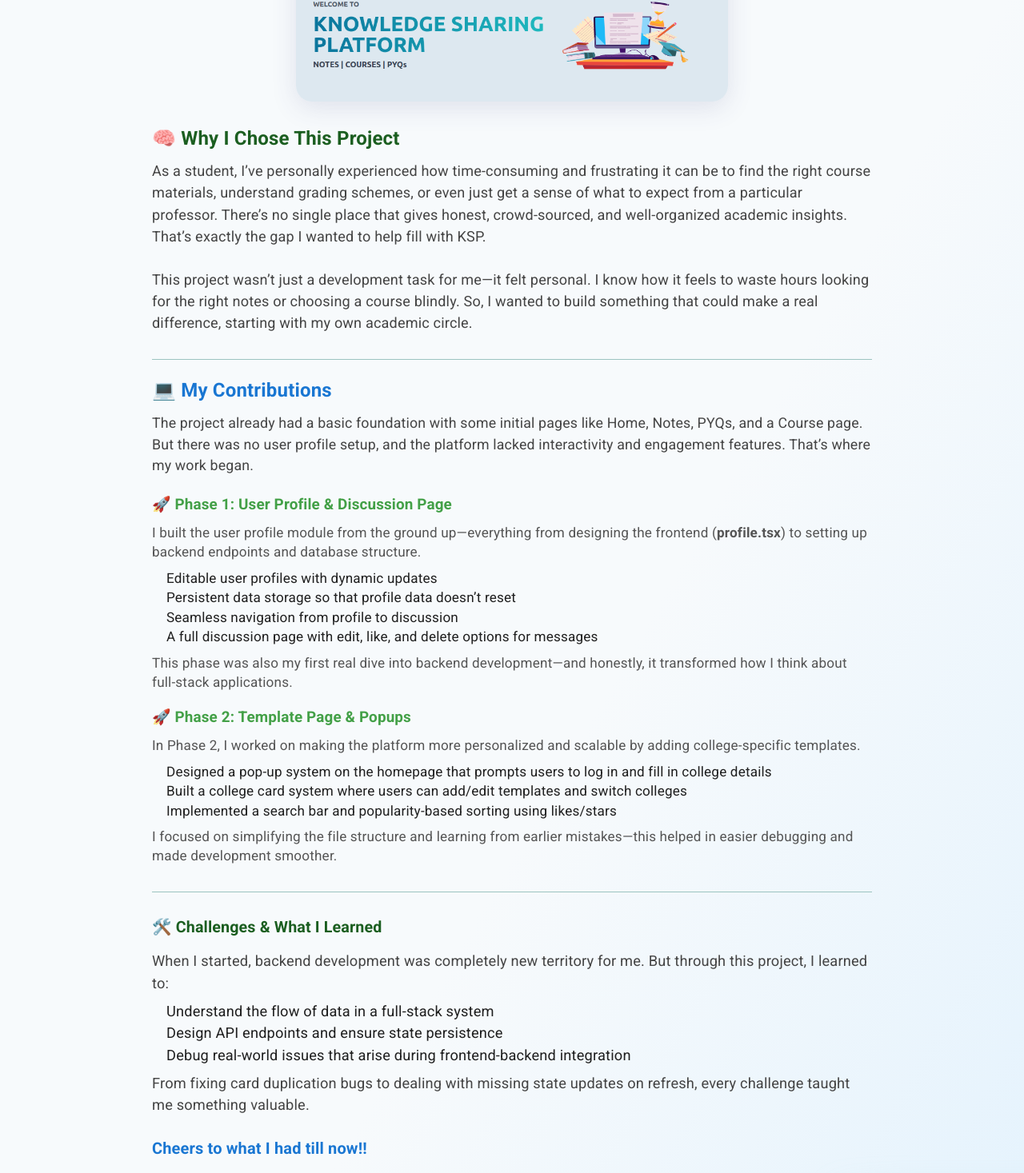
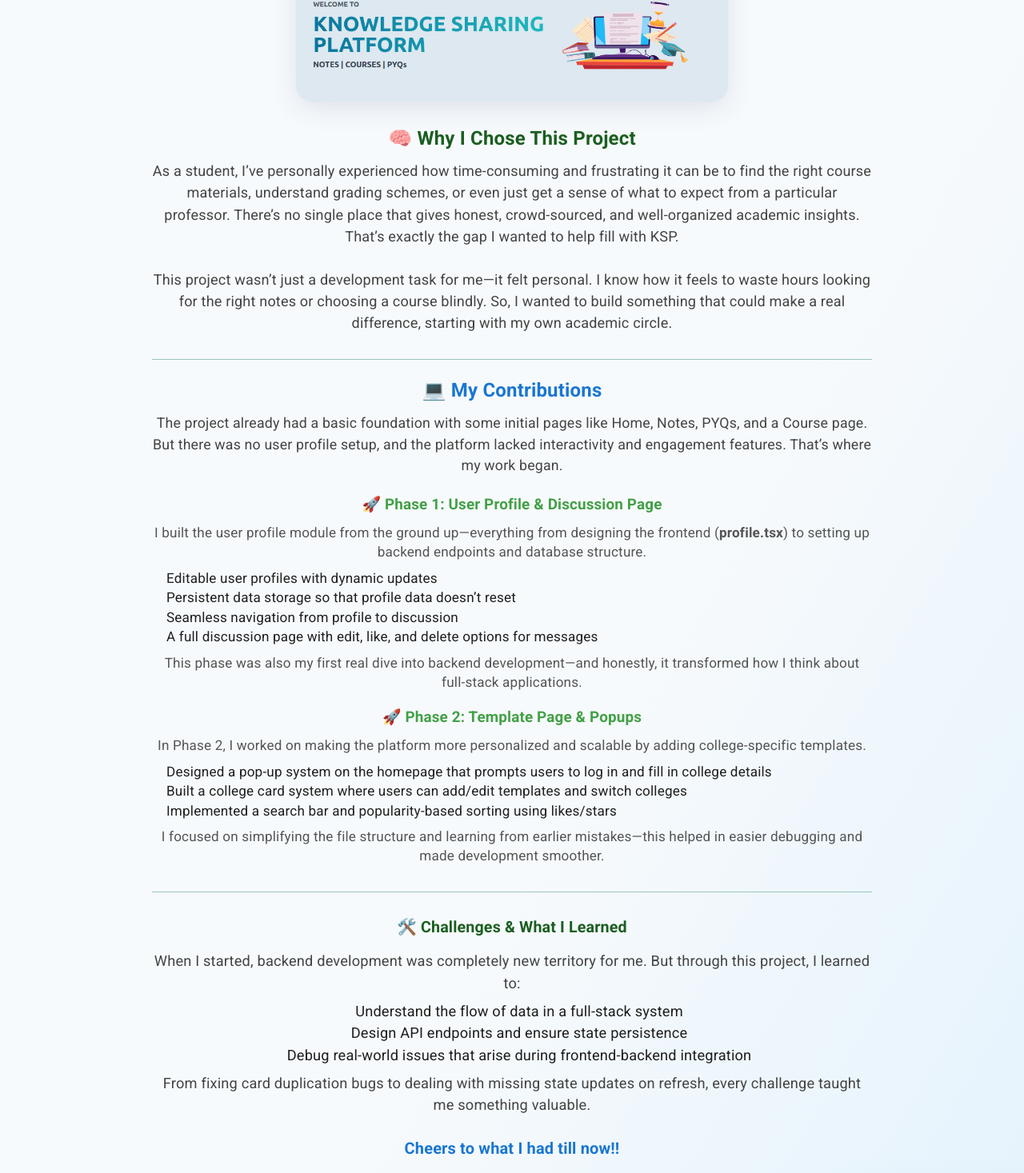
Before and after one commit to jhansilakshmi27/My-Portfolio, a React (Create React App) app: page /experience/knowledge-sharing-platform in a window 1280 px wide. Shown: the part 497-1964 px from the top of the page at 80% size. Built offline with nearby package versions, Linux system fonts and the light colour scheme; the HTML template or start-up script is replaced by a standard one.

Commit message:
minor changes

```diff
--- a/src/components/experience/KnowledgeSharingPlatformLearnMore.js
+++ b/src/components/experience/KnowledgeSharingPlatformLearnMore.js
@@ -127,7 +127,7 @@ export default function KnowledgeSharingPlatformLearnMore() {
                 color: "#1b5e20",
                 mb: 1.5,
                 fontSize: { xs: "1.1rem", md: "1.5rem" }, // CHANGED: smaller on xs
-                textAlign: { xs: "center", md: "left" }, // CHANGED: center on xs
+                textAlign:  "center"
               }}
             >
               🧠 Why I Chose This Project
@@ -138,7 +138,7 @@ export default function KnowledgeSharingPlatformLearnMore() {
                 color: "#444",
                 mb: 3,
                 fontSize: { xs: "1.01rem", md: "1.13rem" }, // CHANGED: smaller on xs
-                textAlign: { xs: "center", md: "left" }, // CHANGED: center on xs
+                textAlign:  "center"
               }}
             >
               As a student, I’ve personally experienced how time-consuming and frustrating it can be to find the right course materials, understand grading schemes, or even just get a sense of what to expect from a particular professor. There’s no single place that gives honest, crowd-sourced, and well-organized academic insights. That’s exactly the gap I wanted to help fill with KSP.<br /><br />
@@ -158,7 +158,7 @@ export default function KnowledgeSharingPlatformLearnMore() {
                 color: "#1976d2",
                 mb: 1.5,
                 fontSize: { xs: "1.1rem", md: "1.5rem" }, // CHANGED: smaller on xs
-                textAlign: { xs: "center", md: "left" }, // CHANGED: center on xs
+                textAlign: "center"
               }}
             >
               💻 My Contributions
@@ -169,7 +169,7 @@ export default function KnowledgeSharingPlatformLearnMore() {
                 color: "#444",
                 mb: 2.5,
                 fontSize: { xs: "1.01rem", md: "1.11rem" }, // CHANGED: smaller on xs
-                textAlign: { xs: "center", md: "left" }, // CHANGED: center on xs
+                textAlign:  "center"
               }}
             >
               The project already had a basic foundation with some initial pages like Home, Notes, PYQs, and a Course page. But there was no user profile setup, and the platform lacked interactivity and engagement features. That’s where my work began.
@@ -183,7 +183,7 @@ export default function KnowledgeSharingPlatformLearnMore() {
                 color: "#43a047",
                 mb: 1,
                 fontSize: { xs: "1.01rem", md: "1.18rem" }, // CHANGED: smaller on xs
-                textAlign: { xs: "center", md: "left" }, // CHANGED: center on xs
+                textAlign:  "center",
               }}
             >
               🚀 Phase 1: User Profile & Discussion Page
@@ -194,7 +194,7 @@ export default function KnowledgeSharingPlatformLearnMore() {
                 color: "#555",
                 mb: 2,
                 fontSize: { xs: "0.97rem", md: "1.07rem" }, // CHANGED: smaller on xs
-                textAlign: { xs: "center", md: "left" }, // CHANGED: center on xs
+                textAlign:  "center",
               }}
             >
               I built the user profile module from the ground up—everything from designing the frontend (<b>profile.tsx</b>) to setting up backend endpoints and database structure.
@@ -215,7 +215,7 @@ export default function KnowledgeSharingPlatformLearnMore() {
                 color: "#43a047",
                 mb: 1,
                 fontSize: { xs: "1.01rem", md: "1.18rem" }, // CHANGED: smaller on xs
-                textAlign: { xs: "center", md: "left" }, // CHANGED: center on xs
+                textAlign: "center",
               }}
             >
               🚀 Phase 2: Template Page & Popups
@@ -226,7 +226,7 @@ export default function KnowledgeSharingPlatformLearnMore() {
                 color: "#555",
                 mb: 2,
                 fontSize: { xs: "0.97rem", md: "1.07rem" }, // CHANGED: smaller on xs
-                textAlign: { xs: "center", md: "left" }, // CHANGED: center on xs
+                textAlign: "center",
               }}
             >
               In Phase 2, I worked on making the platform more personalized and scalable by adding college-specific templates.
@@ -251,7 +251,7 @@ export default function KnowledgeSharingPlatformLearnMore() {
                 color: "#1b5e20",
                 mb: 2,
                 fontSize: { xs: "1.07rem", md: "1.23rem" }, // CHANGED: smaller on xs
-                textAlign: { xs: "center", md: "left" }, // CHANGED: center on xs
+                textAlign: "center",
               }}
             >
               🛠️ Challenges & What I Learned
@@ -262,7 +262,7 @@ export default function KnowledgeSharingPlatformLearnMore() {
                 color: "#444",
                 mb: 3,
                 fontSize: { xs: "1.01rem", md: "1.14rem" }, // CHANGED: smaller on xs
-                textAlign: { xs: "center", md: "left" }, // CHANGED: center on xs
+                textAlign: "center",
               }}
             >
               When I started, backend development was completely new territory for me. But through this project, I learned to:
@@ -279,7 +279,7 @@ export default function KnowledgeSharingPlatformLearnMore() {
                 color: "#1976d2",
                 mb: 1.5,
                 fontWeight: 700,
-                textAlign: { xs: "center", md: "left" }, // CHANGED: center on xs
+                textAlign:  "center"
               }}
             >
               Cheers to what I had till now!!
@@ -290,7 +290,7 @@ export default function KnowledgeSharingPlatformLearnMore() {
                 color: "#444",
                 fontSize: { xs: "1.01rem", md: "1.12rem" }, // CHANGED: smaller on xs
                 mb: 2,
-                textAlign: { xs: "center", md: "left" }, // CHANGED: center on xs
+                textAlign: "center",
               }}
             >
               KSP wasn’t just about building features—it was about building something meaningful for the student community. It helped me grow technically, taught me the importance of clean structure, and most importantly, gave me a real taste of what it means to solve a problem that hits close to home.
```
